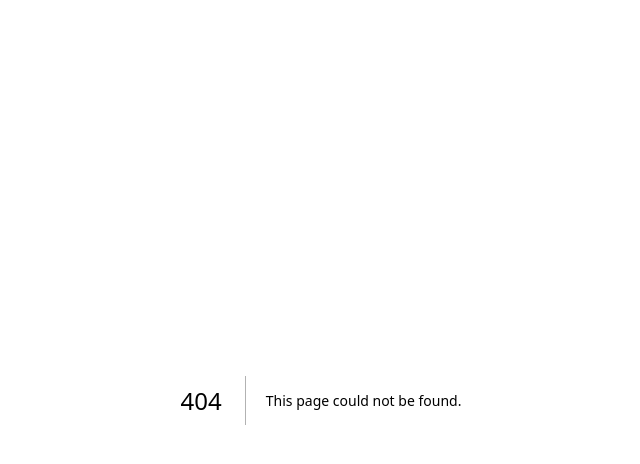
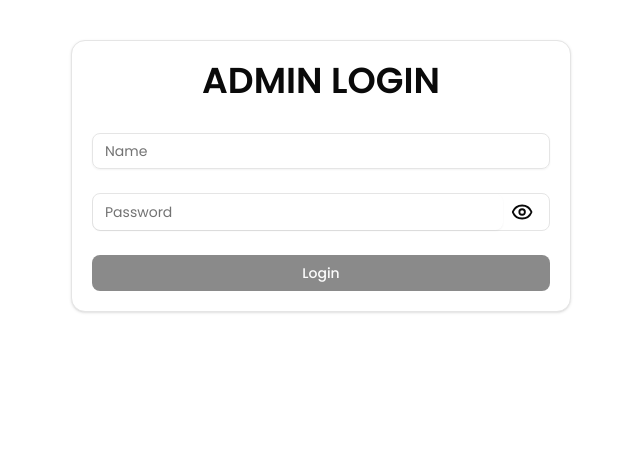
Before and after one commit to callasumamahesh/Events-Website, a Next.js app: page /admin in a window 1280 px wide. Before the commit this address had no page. Shown: the top 464 px of the page, without its empty margins (319-959 px from the left). Built offline with nearby package versions, Linux system fonts and the light colour scheme.

Commit message:
added admin route

```diff
--- /dev/null
+++ b/src/app/admin/page.jsx
@@ -0,0 +1,47 @@
+'use client'
+import { Button } from '@/components/ui/button'
+import { Card, CardHeader, CardTitle } from '@/components/ui/card'
+import { Input } from '@/components/ui/input'
+import React, { useState } from 'react'
+function Login() {
+  const [type, setType] = useState('password');
+  const [info, setInfo] = useState({
+    user:'',
+    password:''
+  })
+
+  const handleChange = (e) => {
+    const {name, value} = e.target;
+    setInfo((prev) => ({
+      ...prev,
+      [name]: value
+    }))
+  }
+
+  const handleSubmit = () => {
+    console.log(info, 'This is form data')
+  }
+
+  return (
+    <div>
+        <Card className='max-w-125 m-auto mt-10 p-5'>
+            <CardHeader>
+                <CardTitle className='text-4xl text-center uppercase'>Admin Login</CardTitle>
+            </CardHeader>
+
+            <Input type='text' placeholder="Name" name="user" value={info.user} onChange={(e) => handleChange(e)}/>
+            <div className='flex items-center gap-2 border rounded-md pr-4 outline-0'>
+              <Input type={`${type}`} placeholder="Password" className='border-0' name="password" value={info.password} onChange={(e) => handleChange(e)}/>
+              {
+                type === 'password' ?
+              <svg xmlns="http://www.w3.org/2000/svg" onClick={() => setType('text')} width="24" height="24" viewBox="0 0 24 24" fill="none" stroke="currentColor" stroke-width="2" stroke-linecap="round" stroke-linejoin="round" class="lucide lucide-eye-icon lucide-eye cursor-pointer"><path d="M2.062 12.348a1 1 0 0 1 0-.696 10.75 10.75 0 0 1 19.876 0 1 1 0 0 1 0 .696 10.75 10.75 0 0 1-19.876 0"/><circle cx="12" cy="12" r="3"/></svg>
+              :<svg xmlns="http://www.w3.org/2000/svg" onClick={() => setType('password')} width="24" height="24" viewBox="0 0 24 24" fill="none" stroke="currentColor" stroke-width="2" stroke-linecap="round" stroke-linejoin="round" class="lucide lucide-eye-off-icon lucide-eye-off cursor-pointer"><path d="M10.733 5.076a10.744 10.744 0 0 1 11.205 6.575 1 1 0 0 1 0 .696 10.747 10.747 0 0 1-1.444 2.49"/><path d="M14.084 14.158a3 3 0 0 1-4.242-4.242"/><path d="M17.479 17.499a10.75 10.75 0 0 1-15.417-5.151 1 1 0 0 1 0-.696 10.75 10.75 0 0 1 4.446-5.143"/><path d="m2 2 20 20"/></svg>
+              }
+            </div>
+            <Button onClick={handleSubmit} disabled={(info.user && info.password) ? false : true }>Login</Button>
+        </Card>
+    </div>
+  )
+}
+
+export default Login
```
